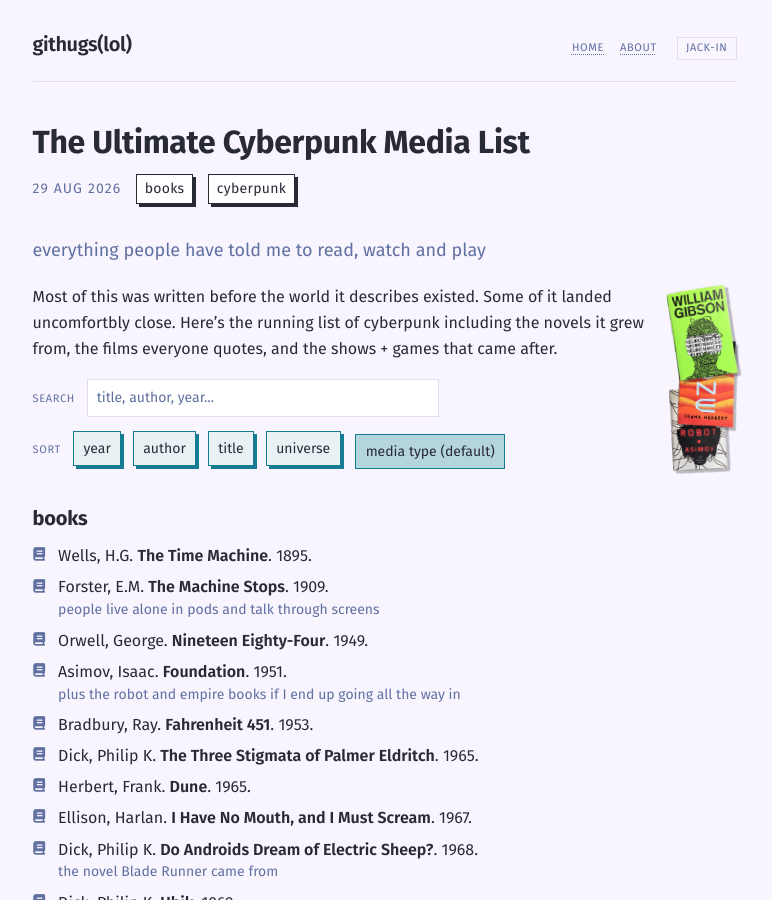
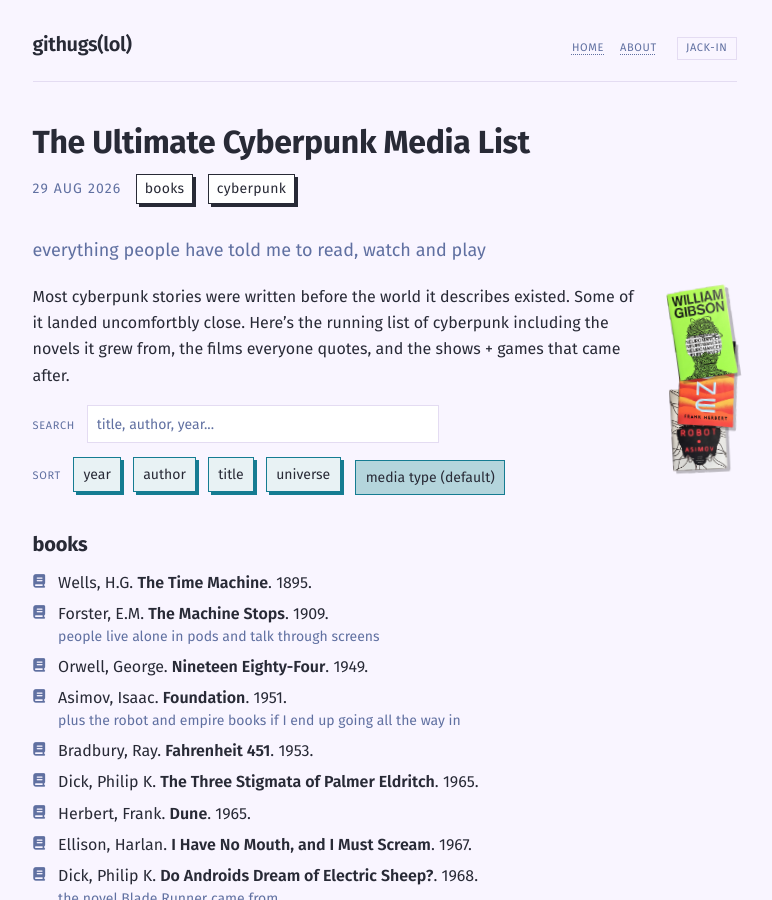
Before and after one commit to kirenia/kirenia.github.io, a Jekyll site: the page built from _posts/2026-08-29-the-ultimate-cyberpunk-media-list.markdown, in a window 1280 px wide and 900 px high. Shown: the whole window, without its empty margins (248-1020 px from the left). Built offline with Jekyll 4.4.1, drawn with Linux system fonts in a browser that asks for light colours.

Commit message:
description

```diff
--- a/_posts/2026-08-29-the-ultimate-cyberpunk-media-list.markdown
+++ b/_posts/2026-08-29-the-ultimate-cyberpunk-media-list.markdown
@@ -14,7 +14,7 @@ tags: [books, cyberpunk]
   {% include sticker.html name="irobot" tilt="-3deg" %}
 </div>
 
-Most of this was written before the world it describes existed. Some of it landed uncomfortbly close. Here's the running list of cyberpunk including the novels it grew from, the films everyone quotes, and the shows + games that came after.
+Most cyberpunk stories were written before the world it describes existed. Some of it landed uncomfortbly close. Here's the running list of cyberpunk including the novels it grew from, the films everyone quotes, and the shows + games that came after.
 
 <div class="sorter">
   <label class="sorter__label" for="list-search">search</label>
```
